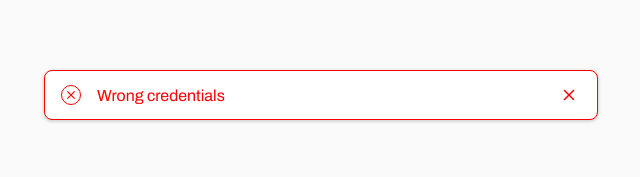
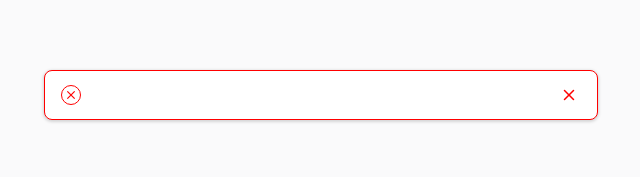
Before and after one commit to Ben7991/plagiarism-checker-frontend, a React (Vite) app: page /forgot-password in a window 1280 px wide. Shown: the top 177 px of the page, without its empty margins (319-959 px from the left). Built offline with nearby package versions, Linux system fonts and the light colour scheme; a web font is replaced by a local one.

Commit message:
add messsage prop to Alert component to receive dynamic messages during it's popup

```diff
--- a/src/components/molecules/Alert/Alert.jsx
+++ b/src/components/molecules/Alert/Alert.jsx
@@ -1,6 +1,6 @@
 import styles from "./Alert.module.css";
 
-export default function Alert({ variant, show }) {
+export default function Alert({ variant, show, message }) {
   let styleVariant = "";
   let icon = "";
 
@@ -19,7 +19,7 @@ export default function Alert({ variant, show }) {
         <span className={styles.alertIcon}>
           <i className={`bi bi-${icon}`}></i>
         </span>
-        <p>Wrong credentials</p>
+        <p>{message}</p>
       </div>
       <button className={styles.alertBtn}>
         <i className="bi bi-x"></i>
```
